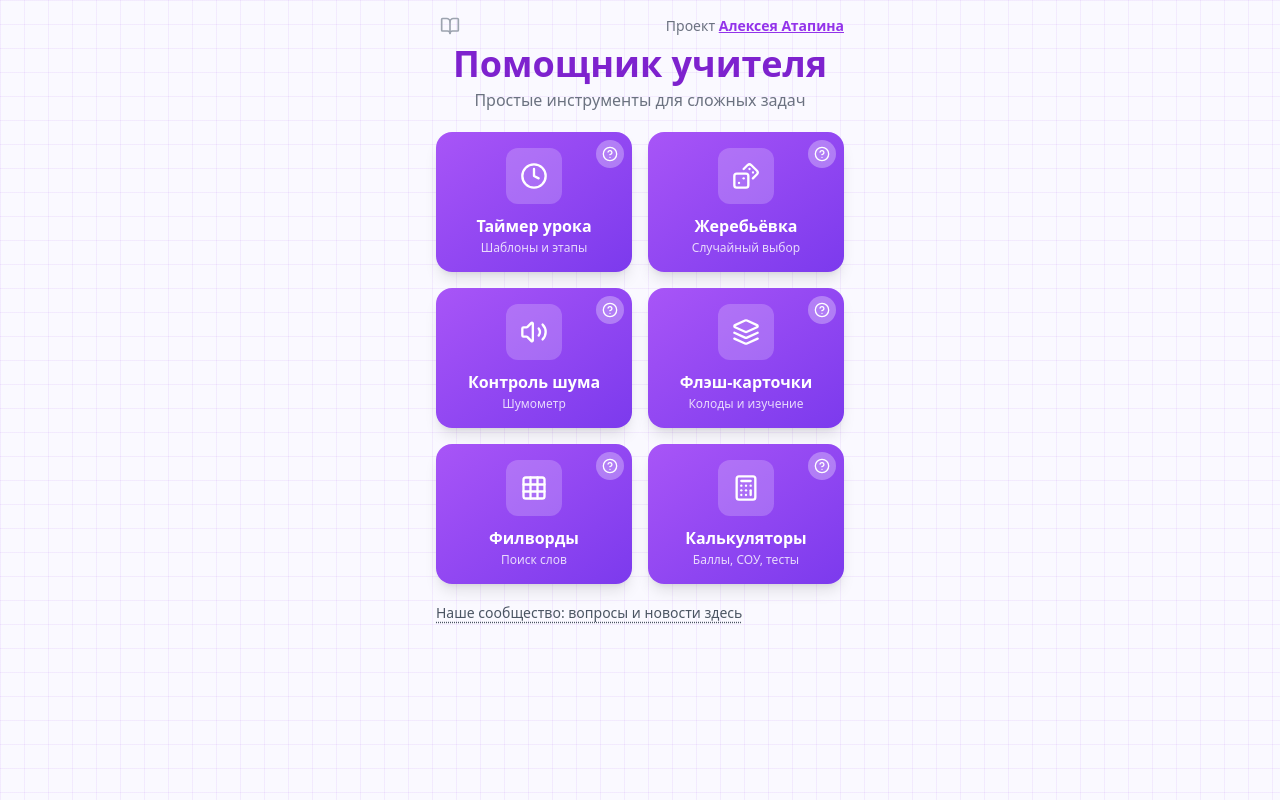
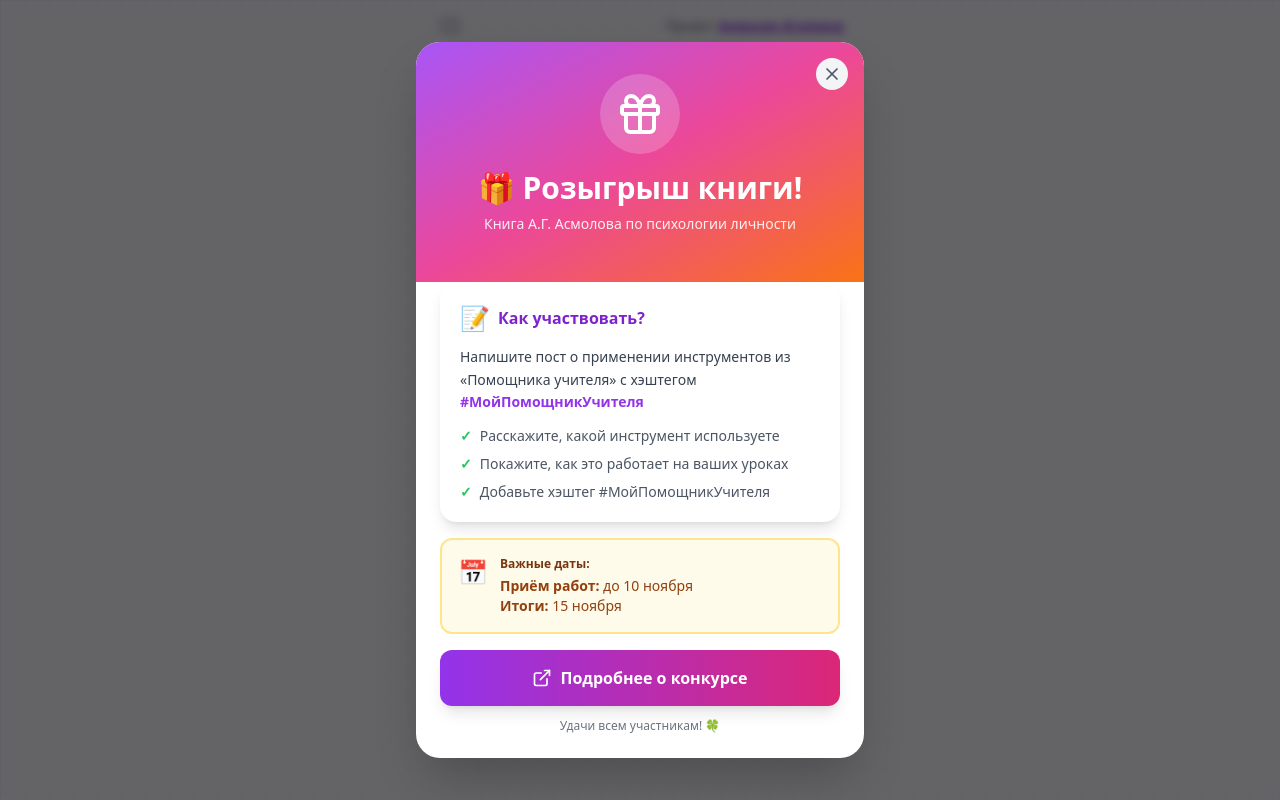
Before and after one commit to atapin89/pomoshn-k-uchitelya, a React (Vite) app: page / in a window 1280 px wide. Built offline with nearby package versions, Linux system fonts and the light colour scheme; what @vkontakte/vk-bridge would draw is missing.

Commit message:
Update HomeScreen.tsx

```diff
--- a/src/components/HomeScreen.tsx
+++ b/src/components/HomeScreen.tsx
@@ -3,6 +3,7 @@ import { Clock, Dices, Volume2, Layers, HelpCircle, Grid3x3, BookOpen, Calculato
 import YandexAdBlock from './YandexAdBlock';
 import { HelpModal } from './HelpModal';
 import { helpTexts } from '@/data/helpTexts';
+import PromoModal from './PromoModal';
 
 interface HomeScreenProps {
   onNavigate: (route: 'timer' | 'generator' | 'noise' | 'flashcards' | 'wordsearch' | 'manual' | 'calculators') => void;
@@ -10,6 +11,14 @@ interface HomeScreenProps {
 
 export default function HomeScreen({ onNavigate }: HomeScreenProps) {
   const [activeHelpModal, setActiveHelpModal] = useState<string | null>(null);
+  const [showPromo, setShowPromo] = useState(() => {
+    return !localStorage.getItem('promo_shown');
+  });
+
+  const handleClosePromo = () => {
+    setShowPromo(false);
+    localStorage.setItem('promo_shown', 'true');
+  };
 
   const sections = [
     { id: 'timer', title: 'Таймер урока', description: 'Шаблоны и этапы', icon: Clock },
@@ -104,6 +113,8 @@ export default function HomeScreen({ onNavigate }: HomeScreenProps) {
         title={activeHelpModal ? helpTexts[activeHelpModal as keyof typeof helpTexts]?.title || 'Помощь' : ''}
         content={activeHelpModal ? helpTexts[activeHelpModal as keyof typeof helpTexts]?.content || 'Описание скоро появится' : ''}
       />
+
+      {showPromo && <PromoModal onClose={handleClosePromo} />}
     </div>
   );
 }
```
